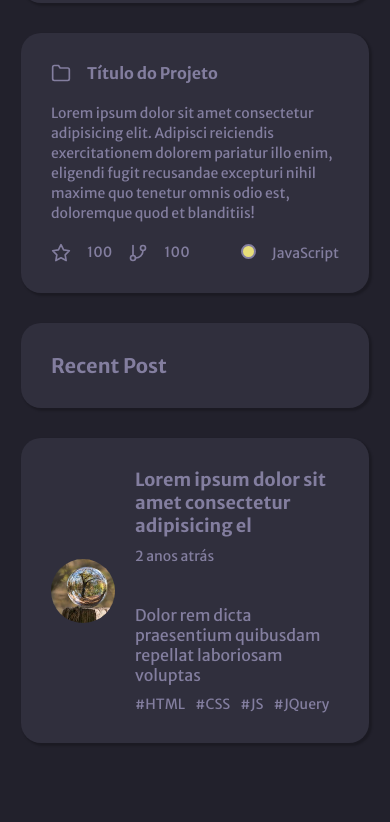
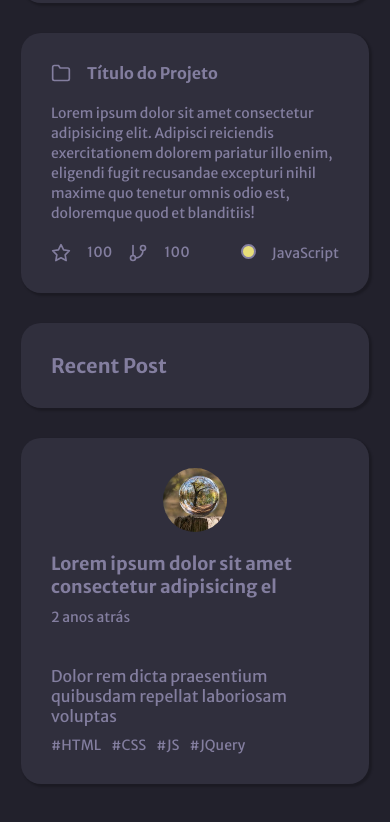
Before and after one commit to Brunopln12/Portifolio, a plain HTML site: page index.html in a window 390 px wide. Shown: the part 1549-2371 px from the top of the page. Before the commit the page ends 2332 px from the top, so only its background shows below. Drawn offline with Linux system fonts and the light colour scheme.

Commit message:
Responsividade resolvida e site completo

```diff
--- a/src/css/style.css
+++ b/src/css/style.css
@@ -38,6 +38,9 @@ main{
     main section{
         width: 348px;
     }
+    .post{
+        flex-direction: column;
+    }
     .post div img{
         width: 64px;
         height: 64px;
```
